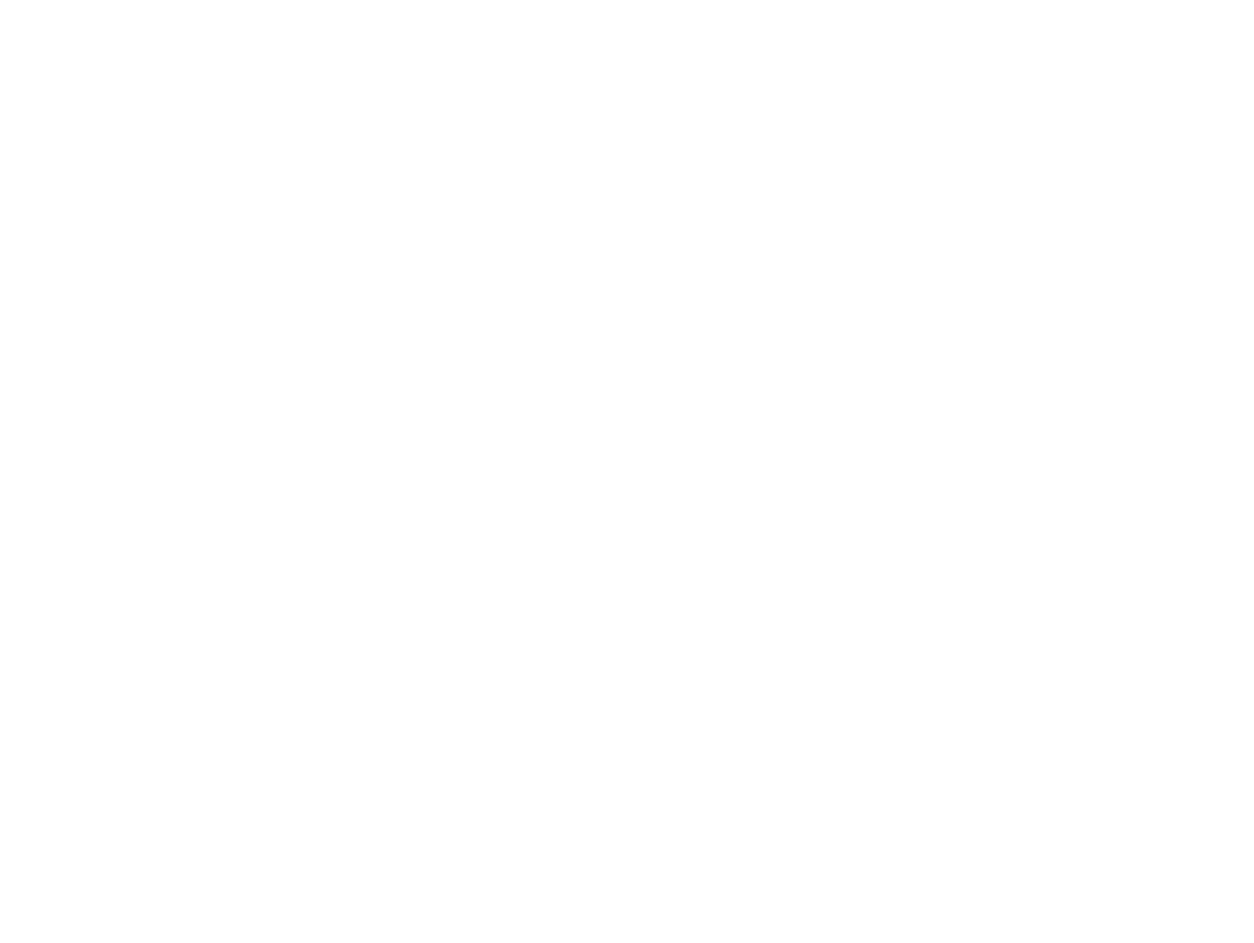
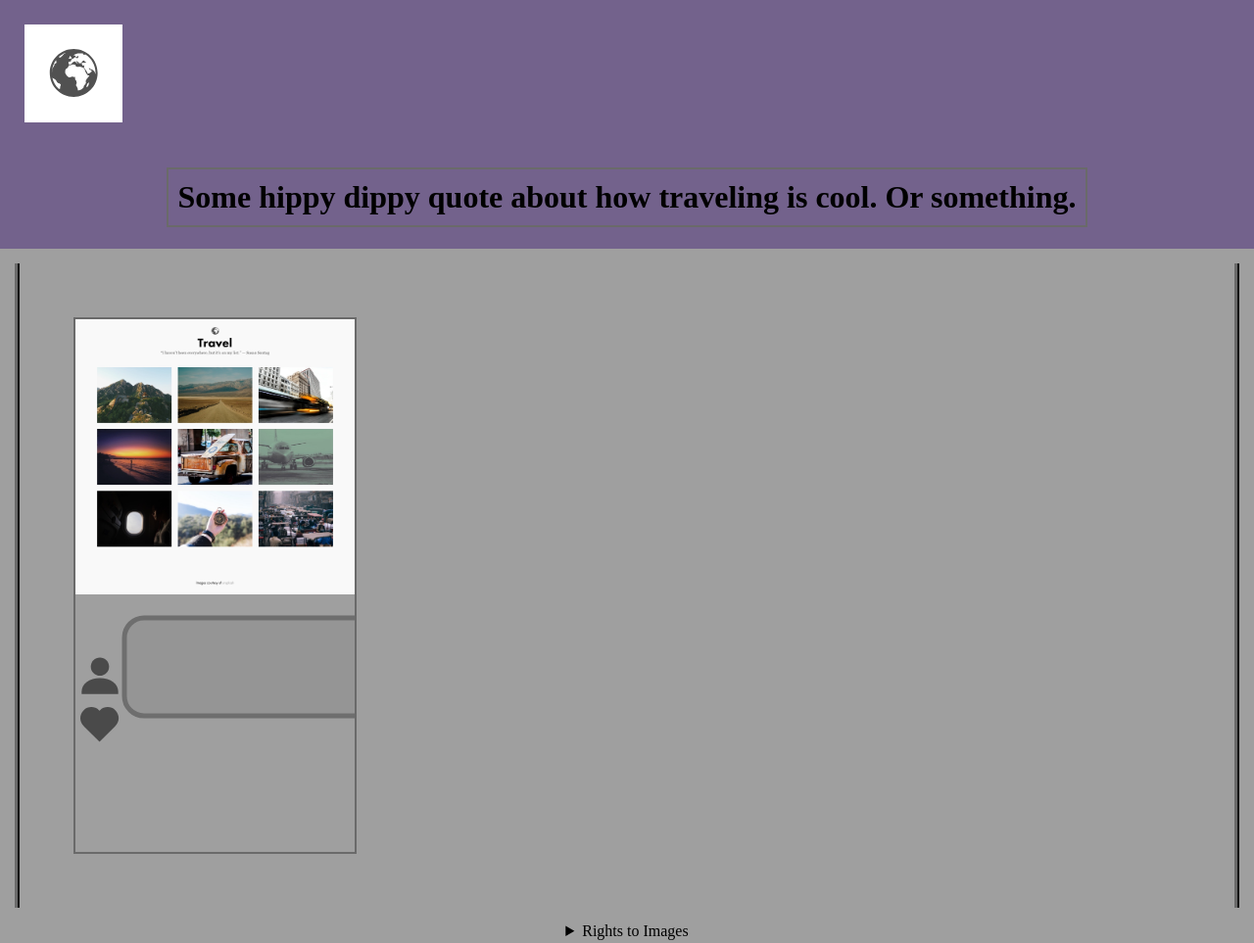
Before and after one commit to KuhnSteven/ImageGallery, a website: page index.html in a window 1280 px wide. Shown: the whole page at 98% size. Before the commit the page ends 800 px from the top, so only its background shows below. Drawn offline with Linux system fonts and the light colour scheme; files that its build step writes are made by us from their sources.

Commit message:
Graphics, partials, content update
html & css content

```diff
--- a/gulpfile.js
+++ b/gulpfile.js
@@ -4,16 +4,14 @@ const sass = require('gulp-sass');
 const browserSync = require('browser-sync').create();
 const reload = browserSync.reload;
 
-
 gulp.task('default', function () {
-
 });
 
 gulp.task('sass', function () {
         return gulp.src('./scss/*.scss')
                 .pipe(sass())
                 .pipe(gulp.dest('./css'))
-        .pipe(browserSync.reload({
+                .pipe(reload({
                         stream: true
                 }));
 });
@@ -27,5 +25,5 @@ gulp.task('browser-sync', function () {
 });
 
 gulp.task('watch', ['browser-sync', 'sass'], function () {
-    gulp.watch('/scss/**/*.scss', ['sass']);
+        gulp.watch('scss/**/*.scss', ['sass']);
 });
--- a/index.html
+++ b/index.html
@@ -8,7 +8,42 @@
     <link rel="stylesheet" type="text/css" media="screen" href="css/main.css" />
 </head>
 <body>
+    <!-- Top of document -->
+    <header>
+        <img src="graphics/globe.svg" id="logo">
+        <h1 id="logoQuote">Some hippy dippy quote about how traveling is cool. Or something.</h1>
+    </header>
+    <!-- Primary area of document -->
+    <main>
+        <figure>
+            <img src="graphics/Desktop HD.jpg">
+            <svg width="100%" height="20%">
+                <rect x="50" y="20" rx="20" ry="20" style="fill:grey;stroke:black;stroke-width:5;opacity:0.3" />
+                <img class="imageIcons" alt="Image Poster" src="graphics/user-icon.svg">
+                <img class="imageIcons" alt="Image Likes" src="graphics/heart.svg">
+            </svg>
+        </figure>
 
+        <!-- EXAMPLE IMAGE HOLDER FROM CLASS (Tues)
+        <section>
+            <img src="graphics/Desktop HD.jpg"
+            srcset="images/300.png 300w,
+                images/600.png 600w,
+                images/800.png 800w"
+
+            sizes="(min-width: 800px) 50vw, 100vw, " alt="Ex Image" />
+        </section>
+        -->
+
+    </main>
+    <!-- Bottom of document -->
+    <footer>
+        <details closed>
+            <summary>Rights to Images</summary>
+            <h2> - by Steven Kuhn. Made in Designing for Web Standards II.</h2>
+            <p>All graphics on this web site are the property of <a href="https://unsplash.com/developers"><mark>Unsplash</mark></a>.</p>
+        </details>
+    </footer>
     <script src="main.js"></script>
 </body>
 </html>
--- a/js/main.js
+++ b/js/main.js
@@ -0,0 +1,18 @@
+// Searchphotos search point
+
+const access = "";
+const endPoint = "";
+
+function renderResult(data) {
+    const { results } = data
+    for (const result of results) {
+        console.log(result)
+    }
+}
+
+fetch(endPoint)
+.catch( err => console.log(err))
+.then(res => res.json)
+.catch( err => (console.log(err)))
+.then(data => renderResult(data))
+.catch( err => console.log(err))
--- /dev/null
+++ b/partials/_mixin.scss
@@ -0,0 +1,13 @@
+// Mixins for controlling content scalability dependant on screen size.
+
+@mixin mobile {
+    @media only screen and (max-width: 800px) {
+        @content;
+    }
+}
+
+@mixin desktop {
+    @media only screen and (min-width: 801px) {
+        @content;
+    }
+}
--- /dev/null
+++ b/partials/_partialStyles.scss
@@ -0,0 +1,73 @@
+// @801px<, utilize mobile sizing constraints (mobile 1st)
+@include mobile {
+    figure {
+    }
+
+    main {
+        padding: 20px;
+    }
+
+    // classes
+    .imageIcons {
+        width: 15px;
+        height: 15px;
+    }
+}
+
+// @801px+, utilize desktop sizing constraints
+@include desktop {
+
+    main {
+        padding: 50px;
+    }
+
+    figure {
+        width: 25%;
+        max-width: 350px;
+        height: auto;
+        border-width: 2px;
+        border-style: solid;
+        border-color: $fadedColor;
+        margin: 5px;
+
+        img {
+            width: 100%;
+            height: 100%;
+        }
+    }
+
+    // classes
+    .imageIcons {
+        width: 40px;
+        height: 40px;
+    }
+}
+
+figure {
+    overflow: hidden;
+    position: relative;
+    z-index: 1;
+}
+
+img {
+    position: relative;
+}
+
+svg {
+    position: relative;
+    z-index: 1;
+    rect {
+        width: 100%;
+        height: 100px;
+    }
+}
+
+// Classes
+.imageIcons {
+    position: relative;
+    z-index: 2;
+    display: block;
+    bottom: 100px;
+    margin: 5px;
+    margin-bottom: 10px;
+}
--- /dev/null
+++ b/partials/_variables.scss
@@ -0,0 +1,4 @@
+$fadedColor: #6a6a6a;
+$primaryColor: rgba(72, 38, 123, .5);
+$backgroundColor: #9f9f9f;
+$white: white;
--- a/scss/main.scss
+++ b/scss/main.scss
@@ -0,0 +1,62 @@
+@import 'partials/_mixin';
+@import 'partials/_variables';
+@import 'partials/_partialStyles';
+
+html {
+    background-color: $backgroundColor;
+}
+
+header {
+    background-color: $primaryColor;
+    display: flex;
+    justify-content: center;
+    flex-direction: column;
+    width: 100%;
+
+    #logo {
+        width: 50px;
+        margin-left: auto;
+        margin-right: auto;
+        padding: 25px;
+        background-color: $white;
+        margin: 25px;
+    }
+
+    #logoQuote {
+        margin-left: auto;
+        margin-right: auto;
+        display: flex;
+        flex-wrap: wrap;
+        padding: 10px;
+        border-style: solid;
+        border-width: 2px;
+        border-color: $fadedColor;
+    }
+}
+
+body {
+    margin: 0px;
+}
+
+mark {
+    color: $fadedColor;
+    background-color: rgba(0,0,0,0);
+    font-weight: bold;
+}
+
+main {
+
+    border-left-color: $fadedColor;
+    border-left-style: ridge;
+    border-left-width: 5px;
+    border-right-color: $fadedColor;
+    border-right-style: ridge;
+    border-right-width: 5px;
+    margin: 15px;
+}
+
+footer {
+    display: flex;
+    justify-content: center;
+    margin: 15px;
+}
```
Also changed, not shown: css/main.css, graphics/Desktop HD.jpg (added), graphics/globe.svg (added), graphics/heart.svg (added), graphics/user-icon.svg (added). Lines whose indentation alone changed are shown as unchanged.
